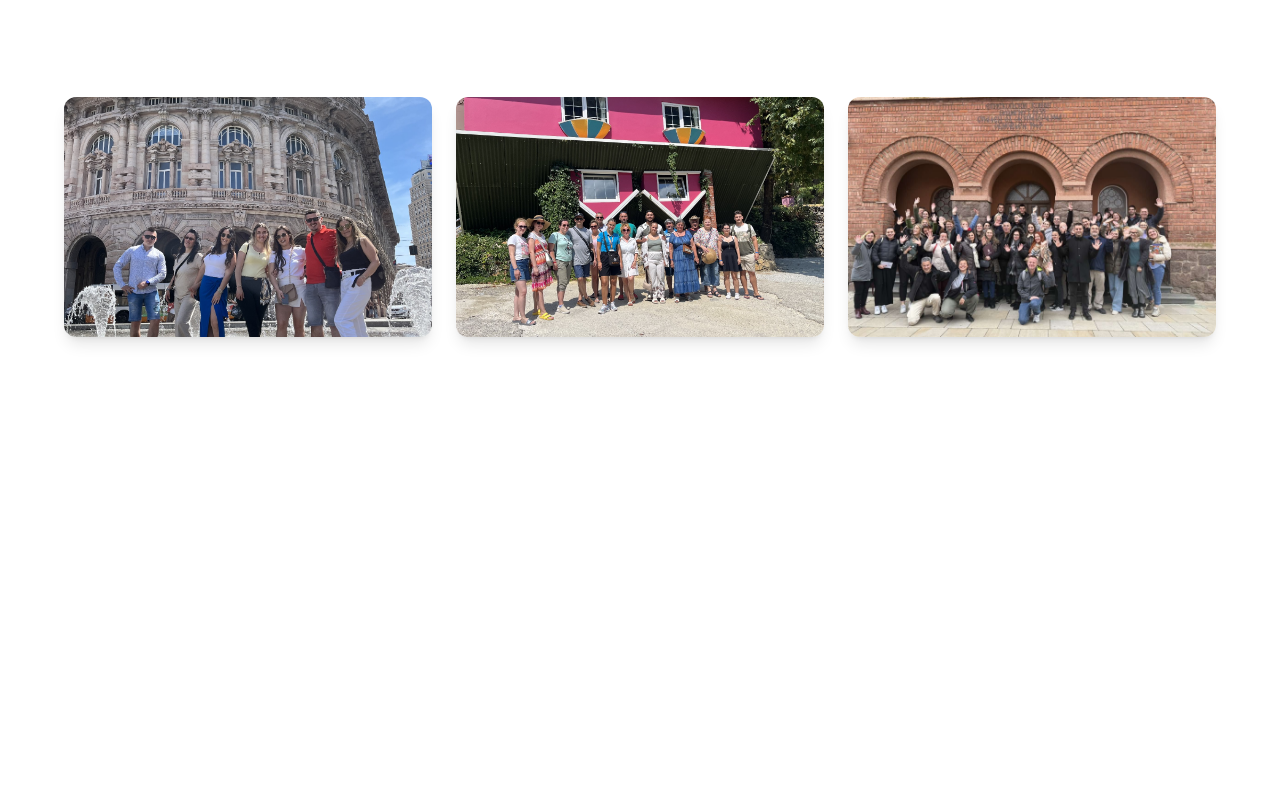
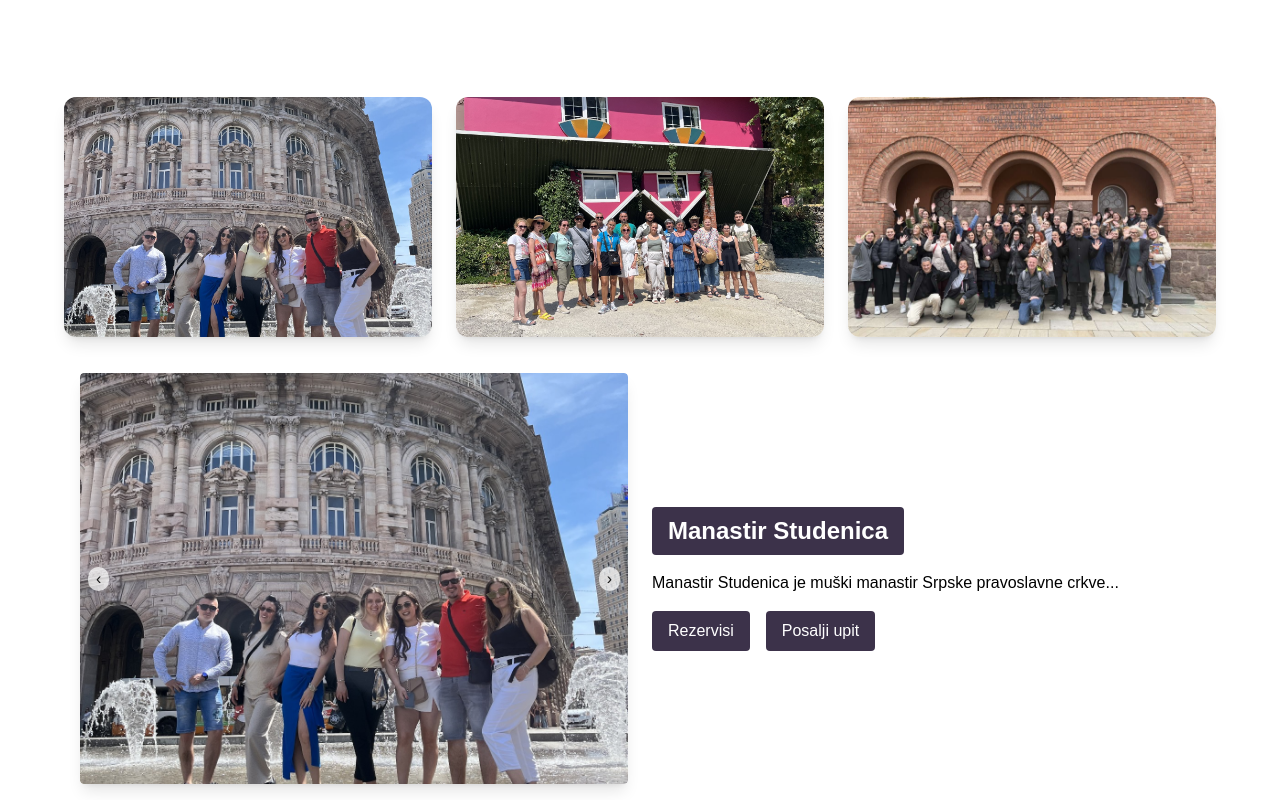
Before and after one commit to DavidJankovic00LIN/MIN_REPO, a Next.js app in the folder apps/vins/vins-tours/: page / in a window 1280 px wide. Shown: the part 2701-3501 px from the top of the page. Before the commit the page ends 3058 px from the top, so only its background shows below. Built offline with nearby package versions, Linux system fonts and the light colour scheme.

Commit message:
dodata opcija za aktivne ture

```diff
--- a/apps/vins/vins-tours/src/app/components/ActiveTours.tsx
+++ b/apps/vins/vins-tours/src/app/components/ActiveTours.tsx
@@ -0,0 +1,56 @@
+'use client';
+
+import { useState } from 'react';
+import Image, { StaticImageData } from 'next/image';
+
+type Slide = {
+  image: StaticImageData;
+  title: string;
+  text: string;
+  button1: string;
+  button2: string;
+};
+
+type Props = {
+  slides: Slide[];
+};
+
+const ActiveTours = ({ slides }: Props) => {
+  const [current, setCurrent] = useState(0);
+
+  const prev = () => {
+    setCurrent((prev) => (prev === 0 ? slides.length - 1 : prev - 1));
+  };
+
+  const next = () => {
+    setCurrent((prev) => (prev === slides.length - 1 ? 0 : prev + 1));
+  };
+
+  const { image, title, text, button1, button2 } = slides[current];
+
+  return (
+    <div className="bg-white">
+    <div className="bg-white flex flex-col md:flex-row items-center max-w-6xl mx-auto p-4 gap-6 relative">
+      {/* Slika sa strelicama */}
+      <div className="relative w-full md:w-1/2 aspect-[4/3] rounded overflow-hidden shadow-lg">
+        <Image src={image} alt={title} fill className="object-cover rounded" />
+         <button onClick={prev} className="absolute left-2 top-1/2 -translate-y-1/2 bg-white/70 rounded-full px-2">‹</button>
+        <button onClick={next} className="absolute right-2 top-1/2 -translate-y-1/2 bg-white/70 rounded-full px-2">›</button>
+
+      </div>
+
+      {/* Tekst */}
+      <div className="md:w-1/2 text-left">
+        <h2 className="text-2xl font-semibold bg-[#3c324a] text-white px-4 py-2 mb-4 inline-block rounded">{title}</h2>
+        <p className="mb-4 text-black">{text}</p>
+        <div className="flex gap-4">
+          <button className="bg-[#3c324a] text-white px-4 py-2 rounded">{button1}</button>
+          <button className="bg-[#3c324a] text-white px-4 py-2 rounded">{button2}</button>
+        </div>
+      </div>
+    </div>
+    </div>
+  );
+};
+
+export default ActiveTours;
--- a/apps/vins/vins-tours/src/app/page.tsx
+++ b/apps/vins/vins-tours/src/app/page.tsx
@@ -4,6 +4,7 @@ import About from "./components/about"
 import MyTours from "./components/MyTours";
 import ImageSlider from "./components/ImageSlider";
 import TourSlider from "./components/TourSlides";
+import ActiveTours from "./components/ActiveTours";
 
 import img1 from "@/foto/1.jpg";
 import img2 from "@/foto/2.jpg";
@@ -50,6 +51,23 @@ export default function Home() {
   { src: img16, alt: "Tura 16" },
 ]
 
+const slides = [
+  {
+    image: img1,
+    title: "Manastir Studenica",
+    text: "Manastir Studenica je muški manastir Srpske pravoslavne crkve...",
+    button1: "Rezervisi",
+    button2: "Posalji upit"
+  },
+  {
+    image: img2,
+    title: "Manastir Žiča",
+    text: "Manastir Žiča je srpski pravoslavni manastir iz 13. veka...",
+    button1: "Pogledaj više",
+    button2: "Kontaktiraj"
+  }
+]
+
 const items = [
   {
     src: img1,
@@ -81,6 +99,7 @@ const items = [
     <MyTours />
     <ImageSlider images={images} />
     <TourSlider items={items}/>
+    <ActiveTours slides={slides}  />
     </>
   );
 }
--- a/package.json
+++ b/package.json
@@ -22,6 +22,7 @@
     "packages/**"
   ],
   "dependencies": {
+    "react-icons": "^5.5.0",
     "react-scroll-parallax": "^3.4.5"
   }
 }
```
Also changed, not shown: 1 other file (tests, documents, lock files or other folders).
